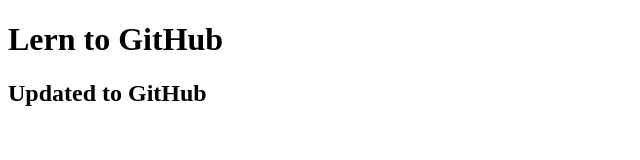
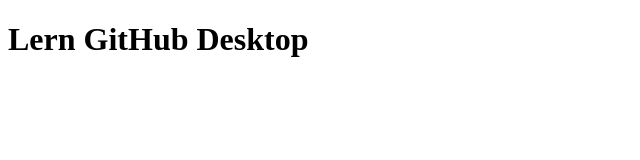
Before and after one commit to s6407012663044/Devops2-Nitikon, a plain HTML site: page index.html in a window 1280 px wide. Shown: the whole page, without its empty margins (0-640 px from the left). Drawn offline with Linux system fonts and the light colour scheme.

Commit message:
Revert "Update h2 in index.html"
This reverts commit cd5dbfbd17c2b82a065e5506ebb6fb320756dc09.

```diff
--- a/index.html
+++ b/index.html
@@ -5,13 +5,12 @@
     <meta charset="UTF-8">
     <meta http-equiv="X-UA-Compatible" content="IE=edge">
     <meta name="viewport" content="width=device-width, initial-scale=1.0">
-    <title>Lern to GitHub Desktop</title>
+    <title>Lern GitHub</title>
 </head>
 
 <body>
 
-    <h1>Lern to GitHub</h1>
-    <h2>Updated to GitHub</h2>
+    <h1>Lern GitHub Desktop</h1>
 
 </body>
 
```
